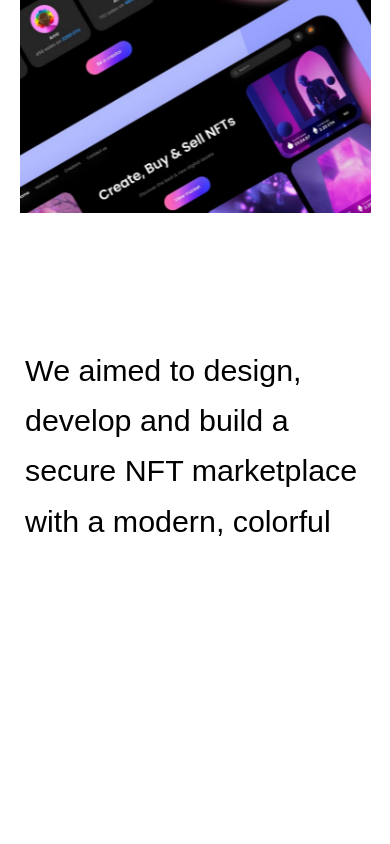
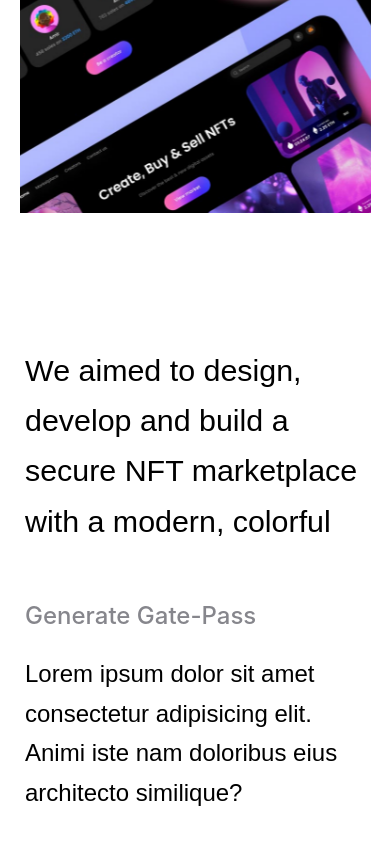
Before and after one commit to paramsgit/devb, a React (Create React App) app: page / in a window 390 px wide. Shown: the part 3454-4298 px from the top of the page. Before the commit the page ends 4030 px from the top, so only its background shows below. Built offline with nearby package versions, Linux system fonts and the light colour scheme; a web font is replaced by a local one.

Commit message:
adding gatepass

```diff
--- a/src/files/tost.js
+++ b/src/files/tost.js
@@ -85,7 +85,27 @@
          </div>
           </div>
 
+          <div className="gatepass">
 
+          <div className="gatepassdiv">
+            <div className="firstgatepassdiv">
+              <div className="gateleft">
+                <div className="glcontent">
+                <div className="headgen">Generate Gate-Pass </div>
+              <p className='gengtext'>Lorem ipsum dolor sit amet consectetur adipisicing elit. Animi iste nam doloribus eius architecto similique?</p>
+              </div>
+              </div>
+              <div className="gateright"></div>
+            </div>
+
+
+            <div className="secondgatepassdiv">
+            <div className="gatelefts"></div>
+              <div className="gaterights"></div>
+            </div>
+          </div>
+
+          </div>
     </ReactLenis>
         </>
     );
--- a/src/mycss.css
+++ b/src/mycss.css
@@ -63,7 +63,7 @@
     padding: 1px;
 }
 .twrem{
-    padding: 0rem 16rem;
+    padding: 0rem 20%;
     margin: 100px 0;
 }
 .nameofp{
@@ -107,11 +107,30 @@
 display: flex;
 justify-content: center;
 }
+.firstgatepassdiv{
+    display: flex;
+}
+.gateleft,.gateright{
+    width: 50%;
+}
+.glcontent{
+    padding: 5% 20%;
+}
+.headgen{
+    font-size: 150%;
+    color: #86868c;
+    font-weight: 500;
+}
+.gengtext{
+    font-family: sans-serif;
+    font-size: 150%;
+    line-height: 1.65;
+}
 @media(max-width:600px){
-    .roomdiv{
+    .roomdiv,.firstgatepassdiv{
         flex-direction: column;
     }
-    .roomleft,.roomright{
+    .roomleft,.roomright,.gateleft,.gateright{
         width: 100%;
     }
     .roomimg{
@@ -119,6 +138,9 @@
     }
     .featureheads{
         font-size: 170%;
+    }
+    .glcontent{
+        padding: 25px;
     }
     .aspectpar{
         width: 90%!important;
```
